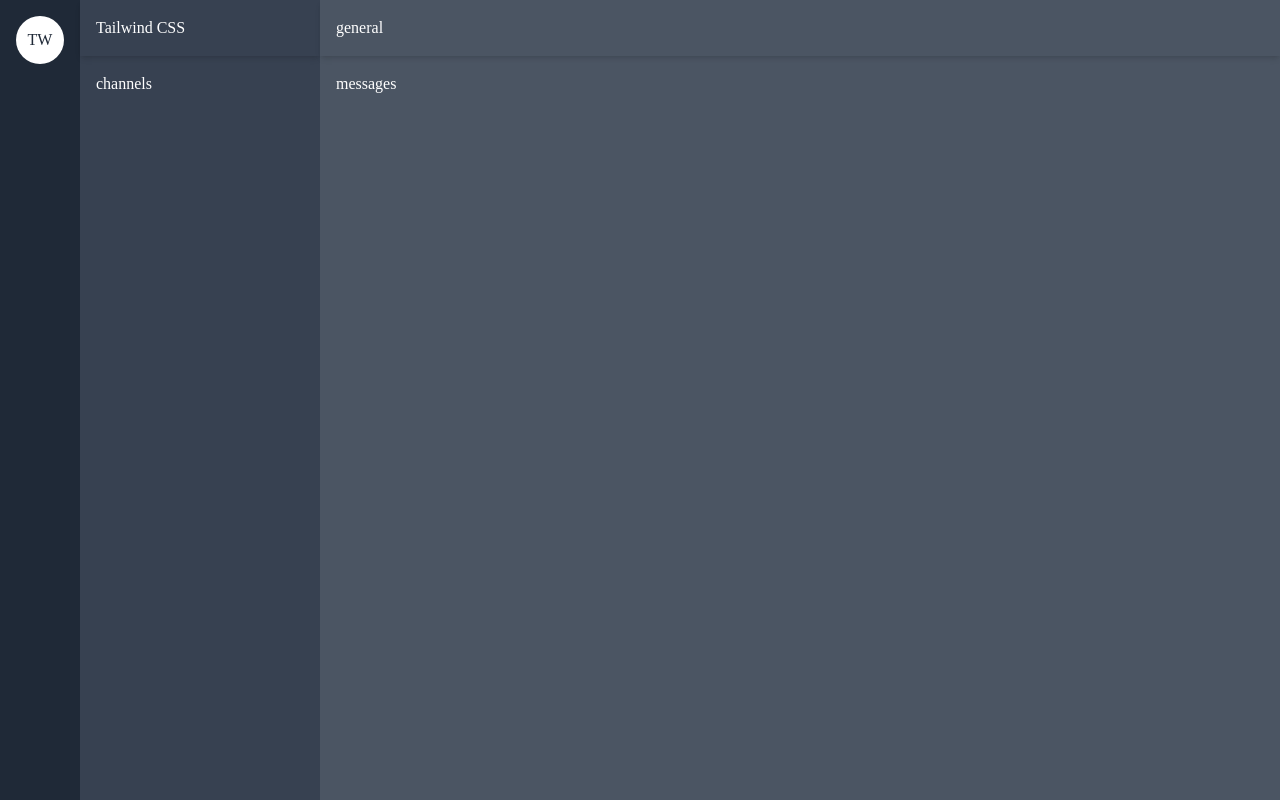
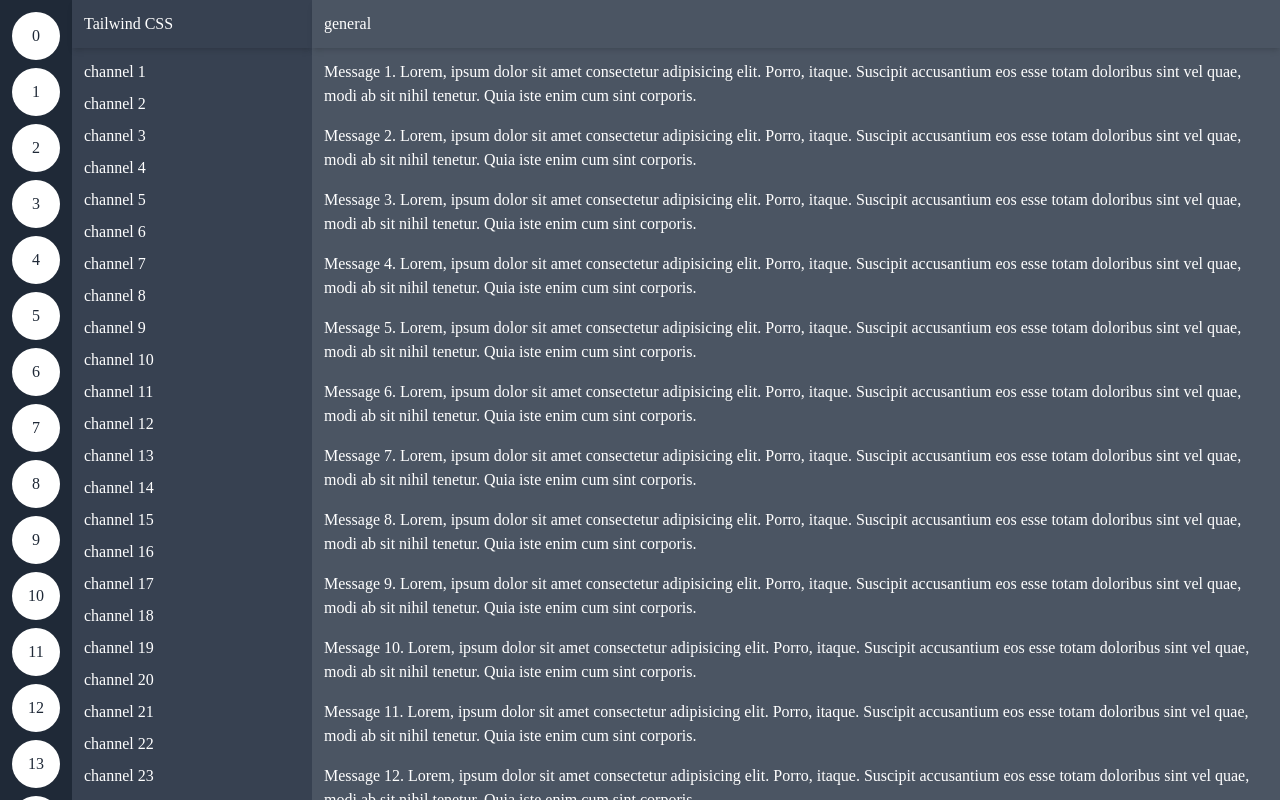
Before and after one commit to LutherTS/build-ui-tailwind-mastery, a Next.js app: page / in a window 1280 px wide. Built offline with nearby package versions, Linux system fonts and the light colour scheme.

Commit message:
Beginning lesson 4.

```diff
--- a/app/page.tsx
+++ b/app/page.tsx
@@ -2,19 +2,45 @@
 
 export default function Home() {
   return (
-    <main className="flex text-white min-h-screen">
-      <div className="bg-gray-800 p-4">
-        <div className="bg-white text-gray-800 flex items-center justify-center size-12 rounded-full">
-          TW
+    <main className="flex text-white h-screen">
+      <div className="bg-gray-800 p-3 space-y-2 overflow-y-scroll">
+        {Array.from({ length: 41 }, (_, i) => {
+          return (
+            <div
+              key={i}
+              className="bg-white text-gray-800 flex items-center justify-center size-12 rounded-full"
+            >
+              {i}
+            </div>
+          );
+        })}
+      </div>
+      <div className="flex flex-col bg-gray-700 w-60">
+        <div className="px-3 h-12 shadow-md flex items-center">
+          Tailwind CSS
+        </div>
+        <div className="p-3 flex-1 space-y-2 overflow-y-scroll">
+          {Array.from({ length: 40 }, (_, i) => {
+            return <p key={i + 1}>channel {i + 1}</p>;
+          })}
         </div>
       </div>
-      <div className="flex flex-col bg-gray-700 w-60">
-        <div className="p-4 shadow-md">Tailwind CSS</div>
-        <div className="p-4 flex-1">channels</div>
-      </div>
       <div className="flex flex-col bg-gray-600 flex-1">
-        <div className="p-4 shadow-md">general</div>
-        <div className="p-4 flex-1">messages</div>
+        <div className="px-3 h-12 shadow-md flex items-center flex-shrink-0">
+          general
+        </div>
+        <div className="p-3 flex-1 space-y-4 overflow-y-scroll">
+          {Array.from({ length: 40 }, (_, i) => {
+            return (
+              <p key={i + 1}>
+                Message {i + 1}. Lorem, ipsum dolor sit amet consectetur
+                adipisicing elit. Porro, itaque. Suscipit accusantium eos esse
+                totam doloribus sint vel quae, modi ab sit nihil tenetur. Quia
+                iste enim cum sint corporis.
+              </p>
+            );
+          })}
+        </div>
       </div>
     </main>
   );
```
